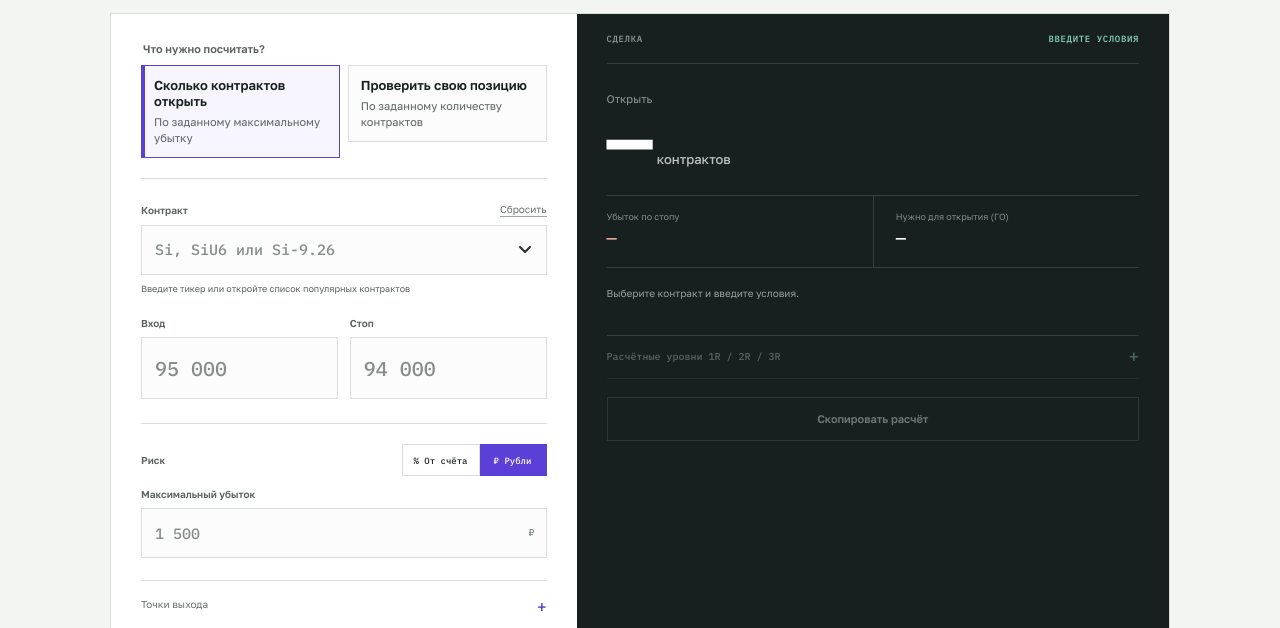
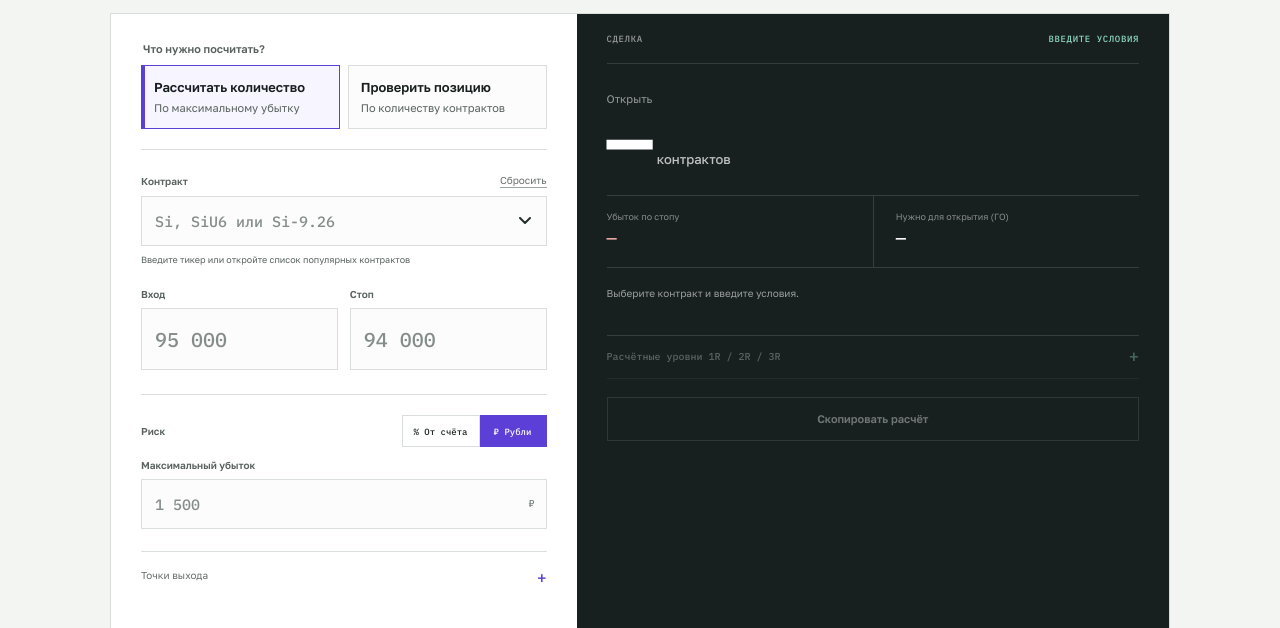
Before and after one commit to nikfury12/aristocks-calculator, a website: page index.html in a window 1280 px wide. Shown: the part 172-800 px from the top of the page. Drawn offline with Linux system fonts and the light colour scheme; no server answers.

Commit message:
Balance calculation mode labels

```diff
--- a/index.html
+++ b/index.html
@@ -36,8 +36,8 @@
       <form id="trade-form" novalidate>
         <fieldset class="calculation-mode">
           <legend>Что нужно посчитать?</legend>
-          <label><input type="radio" name="calculationMode" value="risk" checked><span><b>Сколько контрактов открыть</b><small>По заданному максимальному убытку</small></span></label>
-          <label><input type="radio" name="calculationMode" value="position"><span><b>Проверить свою позицию</b><small>По заданному количеству контрактов</small></span></label>
+          <label><input type="radio" name="calculationMode" value="risk" checked><span><b>Рассчитать количество</b><small>По максимальному убытку</small></span></label>
+          <label><input type="radio" name="calculationMode" value="position"><span><b>Проверить позицию</b><small>По количеству контрактов</small></span></label>
         </fieldset>
 
         <div class="field instrument-field">
```
Also changed, not shown: tilda-calculator-embed.html (+1 -1 lines).
